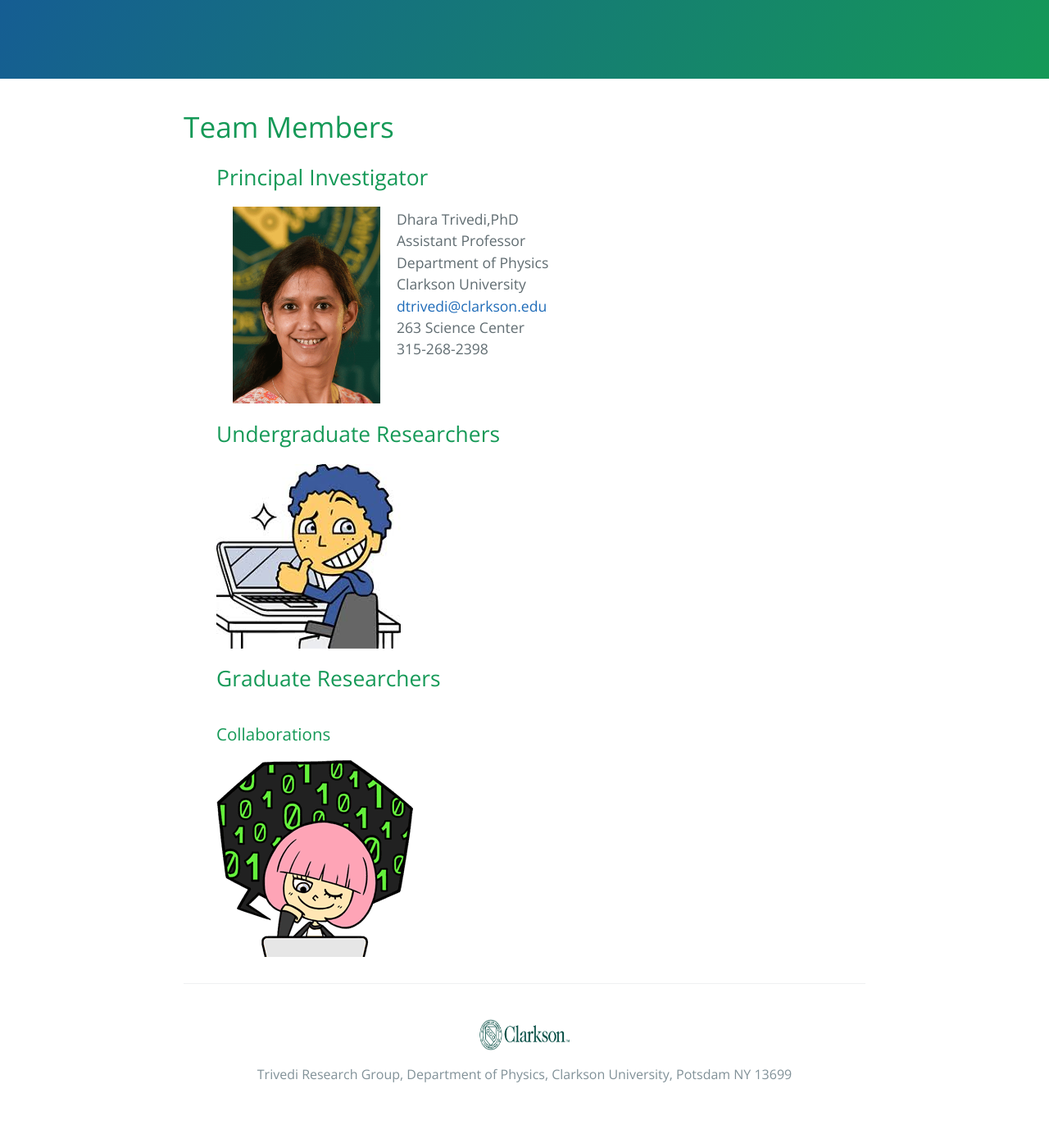
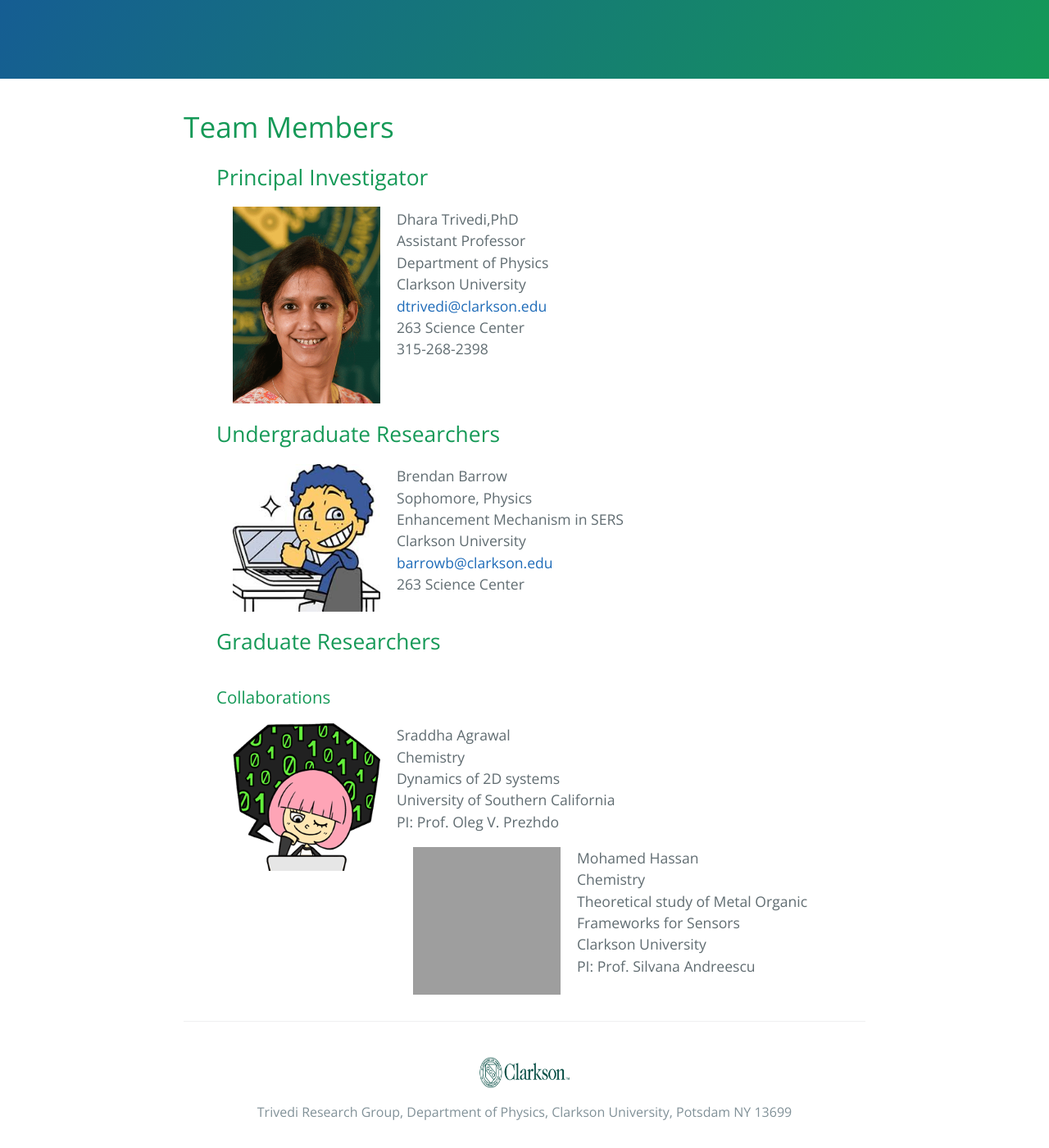
Before and after one commit to dharatrivedi/dharatrivedi.github.io, a Jekyll site: the page built from people.html, in a window 1280 px wide and 1400 px high, scrolled down 240 px. Shown: the whole window at 82% size. Built offline with Jekyll 4.4.1, drawn with Linux system fonts in a browser that asks for light colours; before the commit the page ends 1594 px from its top, so only the background shows below that; grey boxes are pictures that could not be loaded.

Commit message:
Update people.html

```diff
--- a/people.html
+++ b/people.html
@@ -7,7 +7,7 @@ title: {{ site.name }}
   <h1>Team Members</h1>
   <ul class="clearfix">
     <h2>Principal Investigator</h2>
-    <img class="img1" src="/images/PI.gif" alt="DharaTrivedi" width="180" height="240"  hspace="20">
+    <img class="img1" src="/images/PI.gif" alt="DharaTrivedi" width="180" height="240" hspace="20">
     <p>
       Dhara Trivedi,PhD<br />
       Assistant Professor<br />
@@ -20,11 +20,34 @@ title: {{ site.name }}
   </ul>
   <ul class="clearfix">
     <h2>Undergraduate Researchers</h2>
-    <img class="img1" src="/images/Boy.jpeg" alt="BrendanBarrow">
+    <img class="img1" src="/images/Boy.jpeg" alt="BrendanBarrow" width="180" height="180"  hspace="20">
+    <p>
+      Brendan Barrow<br />
+      Sophomore, Physics<br />
+      Enhancement Mechanism in SERS<br />
+      Clarkson University<br />
+      <a href="mailto:barrowb@clarkson.edu">barrowb@clarkson.edu</a><br />
+      263 Science Center<br />
+    </p>
   </ul>
   <ul class="clearfix">
     <h2>Graduate Researchers</h2>
     <h3>Collaborations</h3>
-    <img class="img1" src="/images/Girl.png" alt="SraddhaAgrawal">
+    <img class="img1" src="/images/Girl.png" alt="SraddhaAgrawal" width="180" height="180"  hspace="20">
+    <p>
+      Sraddha Agrawal<br />
+      Chemistry<br />
+      Dynamics of 2D systems<br />
+      University of Southern California<br />
+      PI: Prof. Oleg V. Prezhdo<br />
+    </p>
+    <img class="img1" src="/images/MH.jpeg" alt="MohamedHassan" width="180" height="180"  hspace="20">
+    <p>
+      Mohamed Hassan<br />
+      Chemistry<br />
+      Theoretical study of Metal Organic Frameworks for Sensors<br />
+      Clarkson University<br />
+      PI: Prof. Silvana Andreescu<br />
+    </p>
   </ul>
 </div>
```
